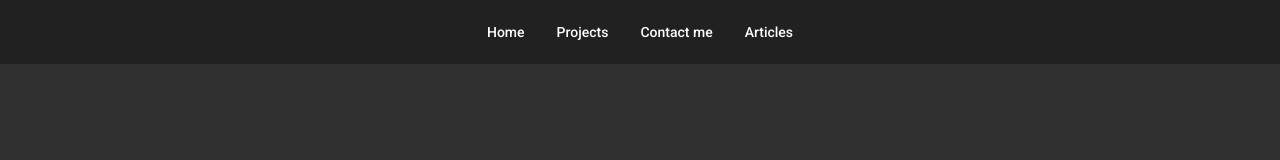
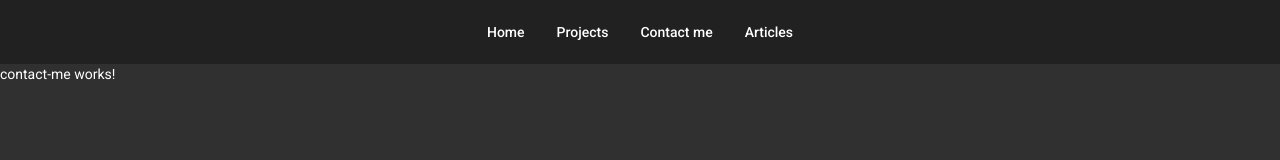
Before and after one commit to Collinpalm/resumeSite, an Angular app in the folder resumeSite/: page /contact-me in a window 1280 px wide. Before the commit this address led to /. Shown: the top 160 px of the page. Built offline with nearby package versions, Linux system fonts and the light colour scheme.

Commit message:
added contact me with routing

```diff
--- a/resumeSite/src/app/app-routing.module.ts
+++ b/resumeSite/src/app/app-routing.module.ts
@@ -2,10 +2,12 @@ import { NgModule } from '@angular/core';
 import { Routes, RouterModule } from '@angular/router';
 import { HomePageComponent } from './home-page/home-page.component';
 import { ProjectsComponent } from './projects/projects.component';
+import { ContactMeComponent } from './contact-me/contact-me.component';
 
 const routes: Routes = [
   { path: '', component: HomePageComponent },
-  { path: 'projects', component: ProjectsComponent}
+  { path: 'projects', component: ProjectsComponent},
+  { path: 'contact-me', component: ContactMeComponent}
 ];
 
 @NgModule({
--- a/resumeSite/src/app/contact-me/contact-me.component.html
+++ b/resumeSite/src/app/contact-me/contact-me.component.html
@@ -1 +1,4 @@
-<p>contact-me works!</p>
+<body>
+
+    <p>contact-me works!</p>
+</body>
--- a/resumeSite/src/app/contact-me/contact-me.component.ts
+++ b/resumeSite/src/app/contact-me/contact-me.component.ts
@@ -1,4 +1,5 @@
 import { Component, OnInit } from '@angular/core';
+import { SharedModule } from '../shared/shared.module';
 
 @Component({
   selector: 'app-contact-me',
--- a/resumeSite/src/app/shared/shell/shell.component.html
+++ b/resumeSite/src/app/shared/shell/shell.component.html
@@ -34,7 +34,7 @@
       <div *ngIf="!(isHandset$ | async)">
         <a mat-button routerLink="/">Home</a>
         <a mat-button routerLink="/projects">Projects</a>
-        <a mat-button routerLink="/contactme">Contact me</a>
+        <a mat-button routerLink="/contact-me">Contact me</a>
         <a mat-button routerLink="/articles">Articles</a>
 
       </div>
```
